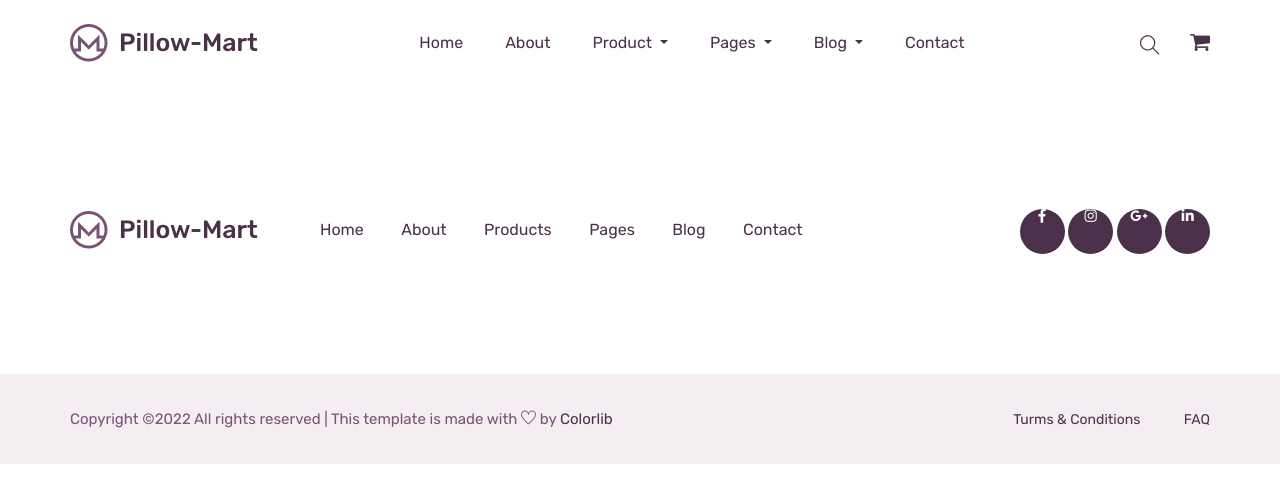
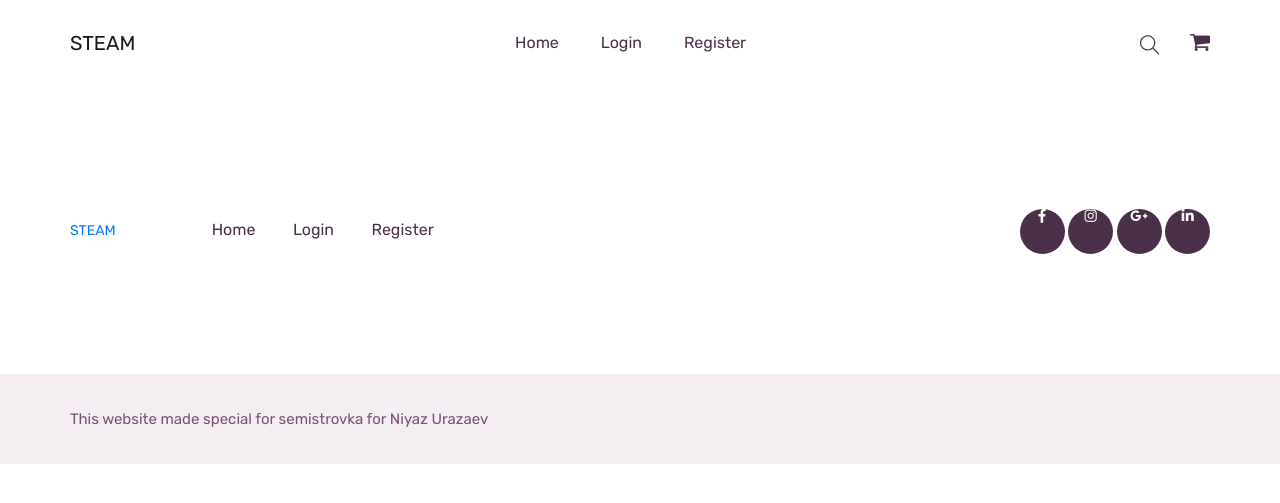
Before and after one commit to MrBerserk/semestrovka, a Django app: template web/templates/web/base.html in a window 1280 px wide. Shown: the top 503 px of the page. Run offline with Django 3.2, Linux system fonts and the light colour scheme; the template is opened without the code that fills it, so the values that code supplies are empty; some libraries are stand-ins or nearby versions.

Commit message:
= base html

```diff
--- a/web/templates/web/base.html
+++ b/web/templates/web/base.html
@@ -5,9 +5,7 @@
     <!-- Required meta tags -->
     <meta charset="utf-8">
     <meta name="viewport" content="width=device-width, initial-scale=1, shrink-to-fit=no">
-    <title>pillloMart</title>
-    <link rel="icon" href="{% static 'img/favicon.png' %}">
-    <!-- Bootstrap CSS -->
+    <title>STEAM</title>
     <link rel="stylesheet" href="{% static 'css/bootstrap.min.css' %}">
     <!-- animate CSS -->
     <link rel="stylesheet" href="{% static 'css/animate.css' %}">
@@ -33,7 +31,7 @@
         <div class="row align-items-center justify-content-center">
             <div class="col-lg-12">
                 <nav class="navbar navbar-expand-lg navbar-light">
-                    <a class="navbar-brand" href="home_page.html"> <img src="{% static 'img/logo.png' %}" alt="logo">
+                    <a class="navbar-brand" href="{% url 'home_page' %}">STEAM
                     </a>
                     <button class="navbar-toggler" type="button" data-toggle="collapse"
                             data-target="#navbarSupportedContent" aria-controls="navbarSupportedContent"
@@ -44,53 +42,20 @@
                     <div class="collapse navbar-collapse main-menu-item" id="navbarSupportedContent">
                         <ul class="navbar-nav">
                             <li class="nav-item">
-                                <a class="nav-link" href="home_page.html">Home</a>
+                                <a class="nav-link" href="{% url 'home_page' %}">Home</a>
+                            </li>
+                            {% if user.is_authenticated %}
+                            <li class="nav-item">
+                                <a class="nav-link" href="{% url 'profile' %}">{{user.username}}</a>
+                            </li>
+                            {% else %}
+                            <li class="nav-item">
+                                <a class="nav-link" href="{% url 'login' %}">Login</a>
                             </li>
                             <li class="nav-item">
-                                <a class="nav-link" href="about.html">about</a>
+                                <a class="nav-link" href="{% url 'register' %}">Register</a>
                             </li>
-                            <li class="nav-item dropdown">
-                                <a class="nav-link dropdown-toggle" href="blog.html" id="navbarDropdown_1"
-                                   role="button" data-toggle="dropdown" aria-haspopup="true" aria-expanded="false">
-                                    product
-                                </a>
-                                <div class="dropdown-menu" aria-labelledby="navbarDropdown_1">
-                                    <a class="dropdown-item" href="product_list.html"> product list</a>
-                                    <a class="dropdown-item" href="single-product.html">product details</a>
-
-                                </div>
-                            </li>
-                            <li class="nav-item dropdown">
-                                <a class="nav-link dropdown-toggle" href="blog.html" id="navbarDropdown_3"
-                                   role="button" data-toggle="dropdown" aria-haspopup="true" aria-expanded="false">
-                                    pages
-                                </a>
-                                <div class="dropdown-menu" aria-labelledby="navbarDropdown_2">
-                                    <a class="dropdown-item" href="login.html">
-                                        login
-
-                                    </a>
-                                    <a class="dropdown-item" href="checkout.html">product checkout</a>
-                                    <a class="dropdown-item" href="cart.html">shopping cart</a>
-                                    <a class="dropdown-item" href="confirmation.html">confirmation</a>
-                                    <a class="dropdown-item" href="elements.html">elements</a>
-                                </div>
-                            </li>
-
-                            <li class="nav-item dropdown">
-                                <a class="nav-link dropdown-toggle" href="blog.html" id="navbarDropdown_2"
-                                   role="button" data-toggle="dropdown" aria-haspopup="true" aria-expanded="false">
-                                    blog
-                                </a>
-                                <div class="dropdown-menu" aria-labelledby="navbarDropdown_2">
-                                    <a class="dropdown-item" href="blog.html"> blog</a>
-                                    <a class="dropdown-item" href="single-blog.html">Single blog</a>
-                                </div>
-                            </li>
-
-                            <li class="nav-item">
-                                <a class="nav-link" href="contact.html">Contact</a>
-                            </li>
+                            {% endif %}
                         </ul>
                     </div>
                     <div class="hearer_icon d-flex align-items-center">
@@ -124,24 +89,25 @@
                 <div class="col-lg-8">
                     <div class="footer_menu">
                         <div class="footer_logo">
-                            <a href="home_page.html"><img src="{% static 'img/logo.png' %}" alt="#"></a>
+                            <a href="home_page.html">STEAM
                         </div>
                         <div class="footer_menu_item">
-                            <a href="home_page.html">Home</a>
-                            <a href="about.html">About</a>
-                            <a href="product_list.html">Products</a>
-                            <a href="#">Pages</a>
-                            <a href="blog.html">Blog</a>
-                            <a href="contact.html">Contact</a>
+                            <a href="{% url 'home_page' %}">Home</a>
+                            {% if user.is_authenticated %}
+                            <a href="{% url 'profile' %}">{{user.username}}</a>
+                            {% else %}
+                            <a href="{% url 'login' %}">Login</a>
+                            <a href="{% url 'register' %}">Register</a>
+                            {% endif %}
                         </div>
                     </div>
                 </div>
                 <div class="col-lg-4">
                     <div class="social_icon">
-                        <a href="#"><i class="fab fa-facebook-f"></i></a>
-                        <a href="#"><i class="fab fa-instagram"></i></a>
-                        <a href="#"><i class="fab fa-google-plus-g"></i></a>
-                        <a href="#"><i class="fab fa-linkedin-in"></i></a>
+                        <a href="https://ru-ru.facebook.com/"><i class="fab fa-facebook-f"></i></a>
+                        <a href="https://www.instagram.com/"><i class="fab fa-instagram"></i></a>
+                        <a href="https://www.google.com/"><i class="fab fa-google-plus-g"></i></a>
+                        <a href="https://ru.linkedin.com/"><i class="fab fa-linkedin-in"></i></a>
                     </div>
                 </div>
             </div>
@@ -153,15 +119,7 @@
             <div class="row ">
                 <div class="col-lg-12">
                     <div class="copyright_text">
-                        <P><!-- Link back to Colorlib can't be removed. Template is licensed under CC BY 3.0. -->
-                            Copyright &copy;<script>document.write(new Date().getFullYear());</script>
-                            All rights reserved | This template is made with <i class="ti-heart" aria-hidden="true"></i>
-                            by <a href="https://colorlib.com" target="_blank">Colorlib</a>
-                            <!-- Link back to Colorlib can't be removed. Template is licensed under CC BY 3.0. --></P>
-                        <div class="copyright_link">
-                            <a href="#">Turms & Conditions</a>
-                            <a href="#">FAQ</a>
-                        </div>
+                        <P>This website made special for semistrovka for Niyaz Urazaev</P>
                     </div>
                 </div>
             </div>
```
